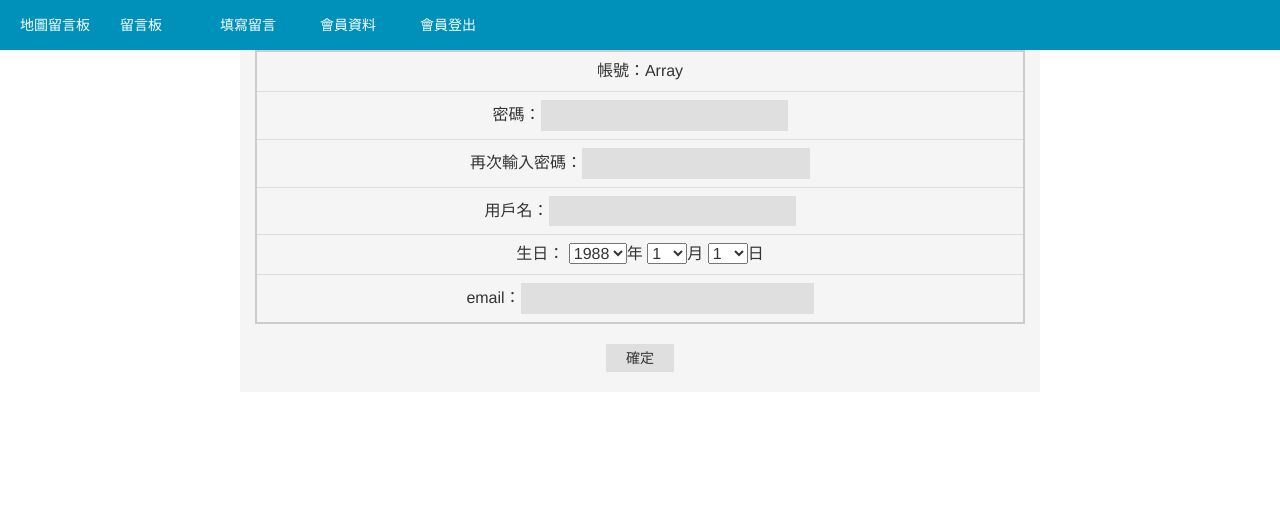
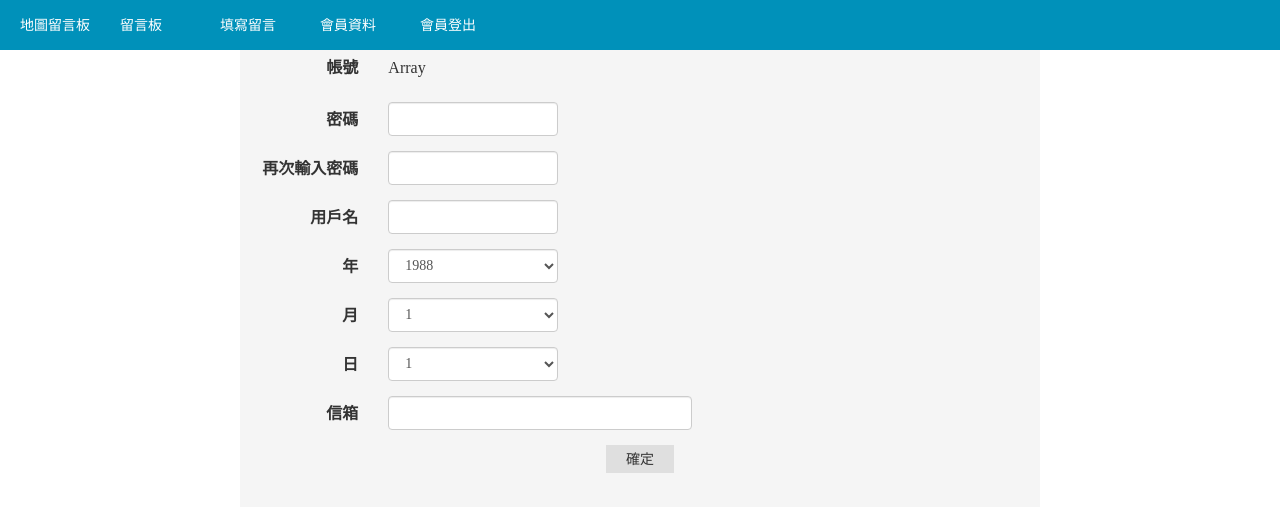
Before and after one commit to spdcs/mapbbs, a PHP site: page /update.php in a window 1280 px wide. Shown: the top 512 px of the page. Run offline with PHP 8.4, Linux system fonts and the light colour scheme; the visitor is signed in with stand-in values (Sample User, id 1); tables that the repository leaves empty or names only in its code hold one stand-in row (values such as "Sample post").

Commit message:
小火龍

```diff
--- a/update.php
+++ b/update.php
@@ -4,15 +4,13 @@
 include("conn.php");
 
 
-if($_SESSION['account'] != null)
-{
+if ($_SESSION['account'] != null) {
     //將$_SESSION['account']丟給$account
     //這樣在下SQL語法時才可以給搜尋的值
     $account = $_SESSION['account'];
     $sql = "SELECT * FROM data where account='$account'";
     $result = mysql_query($sql);
     $row = mysql_fetch_row($result);
-
 
 
     echo "</select>";
@@ -22,13 +20,12 @@ if($_SESSION['account'] != null)
     echo "</table>";
 
     echo "</form>";
-}
-else
-{
+} else {
     echo '您無權限觀看此頁面!';
     echo '<meta http-equiv=REFRESH CONTENT=2;url=login.php>';
 }
 ?>
+
 
 <!DOCTYPE html>
 <html lang="en">
@@ -50,52 +47,110 @@ else
 </div>
 <div class="container-fluid">
     <div class="container">
-<div >
-<form action="update_finish.php" method="post" >
-    <table class="table">
-        <tr><td>帳號：<?= $account?></td></tr>
-        <tr><td>密碼：<input type="password" name="password" value=<?=$row[1]?>></td></tr>
-        <tr><td>再次輸入密碼：<input type="password" size="18" name="password2" value=<?=$row[2]?>></td></tr>
-        <tr><td>用戶名：<input type="text"  name="username" value=<?=$row[3]?>></tr>
-        <tr><td>生日：
+        <div>
+            <form action="update_finish.php" method="post" class="form-horizontal" role="form">
+                <div class="form-group">
+                    <label class="col-sm-2 control-label">帳號</label>
+                    <div class="col-sm-10">
+                        <p class="form-control-static"><?= $account ?></p>
+                    </div>
+                </div>
+
+                <div class="form-group">
+                    <label for="inputEmail3" class="col-sm-2 control-label">密碼</label>
+                    <div class="col-sm-3">
+                        <input type="password" class="form-control" id="inputEmail3" size="18" name="password"
+                               value=<?= $row[2] ?>>
+                    </div>
+                </div>
+                <div class="form-group">
+                    <label for="inputEmail3" class="col-sm-2 control-label">再次輸入密碼</label>
+                    <div class="col-sm-3">
+                        <input type="password" class="form-control" id="inputEmail3" size="18" name="password2"
+                               value=<?= $row[2] ?>>
+                    </div>
+                </div>
+                <div class="form-group">
+                    <label for="inputEmail3" class="col-sm-2 control-label">用戶名</label>
+                    <div class="col-sm-3">
+                        <input type="text" class="form-control" id="inputEmail3" size="18" name="username"
+                               value=<?= $row[3] ?>>
+                    </div>
+                </div>
+
+                <div class="form-group">
+                    <label for="inputEmail3" class="col-sm-2 control-label">年</label>
+                    <div class="col-sm-3">
+
+                        <select class="form-control" name="birth" value="$row[5]">
                             <?php
-                echo "<select name=\"birth\" value=\"$row[5]\">";
-                $y=$row[5];
-                for($i=1988;$i<2000;$i++) {
-                    if ($y == $i)
-                    { echo "<option value=\"" . $i . "\" selected=\"selected\">" . $i . "</option>";}
-                    else
-                    { echo "<option value=\"" . $i . "\">" . $i . "</option>";}
+                            $y = $row[5];
+                            for ($i = 1988; $i < 2000; $i++) {
+                                if ($y == $i) {
+                                    echo "<option value=\"" . $i . "\" selected=\"selected\">" . $i . "</option>";
+                                } else {
+                                    echo "<option value=\"" . $i . "\">" . $i . "</option>";
+                                }
                             }
                             ?>
-                <select>年
+                        </select>
+                        </div>
+                    </div>
+
+
+                <div class="form-group">
+                    <label for="inputEmail3" class="col-sm-2 control-label">月</label>
+                    <div class="col-sm-3">
+                        <select class="form-control" name="mon" value="$row[6]">
                             <?php
-                    echo "<select name=\"mon\" value=\"$row[6]\">";
-                    $m=$row[6];
-                    for($i=1;$i<13;$i++) {
-                        if ($m == $i)
-                        { echo "<option value=\"" . $i . "\" selected=\"selected\">" . $i . "</option>";}
-                        else
-                        { echo "<option value=\"" . $i . "\">" . $i . "</option>";}
+                            $m = $row[6];
+                            for ($i = 1; $i < 13; $i++) {
+                                if ($m == $i) {
+                                    echo "<option value=\"" . $i . "\" selected=\"selected\">" . $i . "</option>";
+                                } else {
+                                    echo "<option value=\"" . $i . "\">" . $i . "</option>";
+                                }
                             }
                             ?>
-                </select>月
+
+                        </select>
+                    </div>
+                </div>
+
+
+
+
+                    <div class="form-group">
+                        <label for="inputEmail3" class="col-sm-2 control-label">日</label>
+                        <div class="col-sm-3">
+                        <select class="form-control" name="dayday" value="$row[7]">
                             <?php
-                echo "<select name=\"dayday\" vlaue=\"$row[7]\">";
-                $d=$row[7];
-                for($i=1;$i<32;$i++) {
-                    if ($d == $i)
-                    { echo "<option value=\"" . $i . "\" selected=\"selected\">" . $i . "</option>";}
-                    else
-                    { echo "<option value=\"" . $i . "\">" . $i . "</option>";}
+                            $d = $row[7];
+                            for ($i = 1; $i < 32; $i++) {
+                                if ($d == $i) {
+                                    echo "<option value=\"" . $i . "\" selected=\"selected\">" . $i . "</option>";
+                                } else {
+                                    echo "<option value=\"" . $i . "\">" . $i . "</option>";
+                                }
                             }
                             ?>
-                </select>日
-            </td></tr>
-        <tr><td>email：<input typr=text size=25 name=email value=<?=$row[8]?>></td></tr>
 
-    </table>
+                        </select>
+
                     </div>
+                </div>
+
+
+                <div class="form-group">
+                    <label for="inputEmail3" class="col-sm-2 control-label">信箱</label>
+                    <div class="col-sm-5">
+                        <input type="text" class="form-control" id="inputEmail3" size="18" name="email"
+                               value=<?= $row[8] ?>>
+                    </div>
+                </div>
+
+
+
 
     <div class="login1">
         <input type=submit name=submit align="center" value=確定
```
Also changed, not shown: assets/css/global.css (line endings or trailing spaces). Lines whose indentation alone changed are shown as unchanged.
